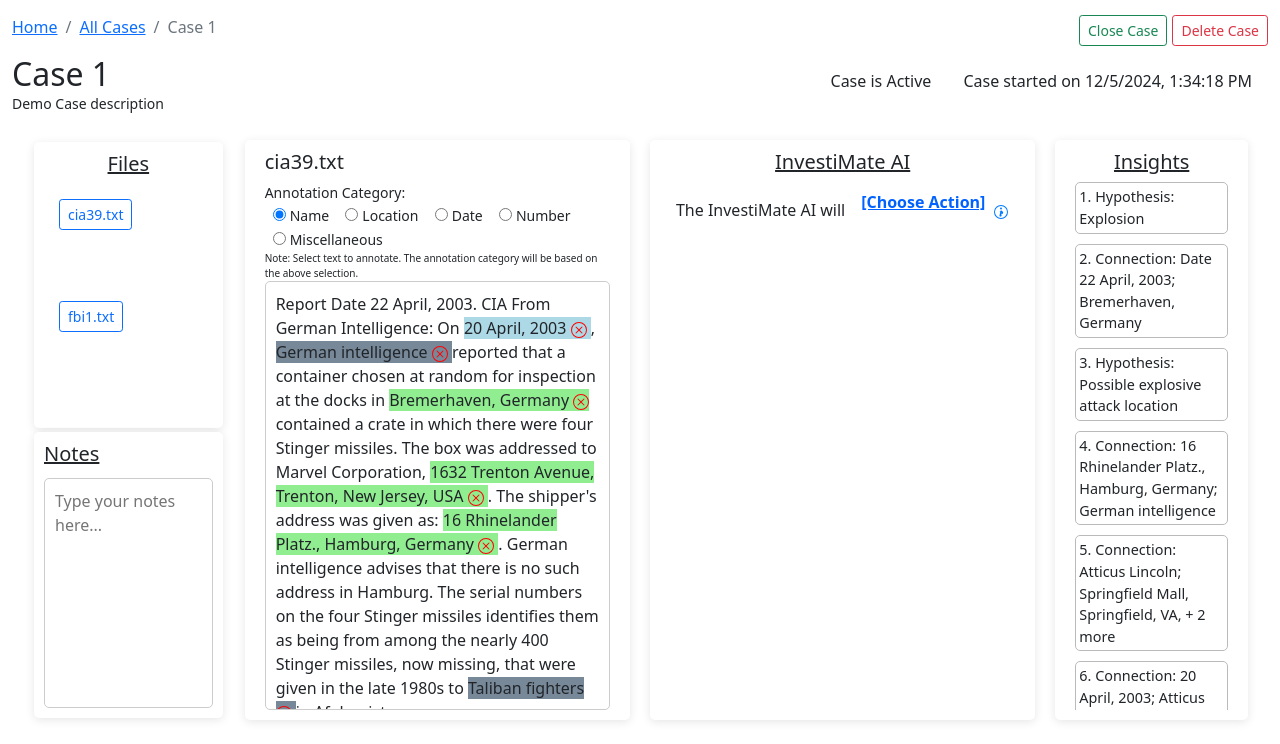
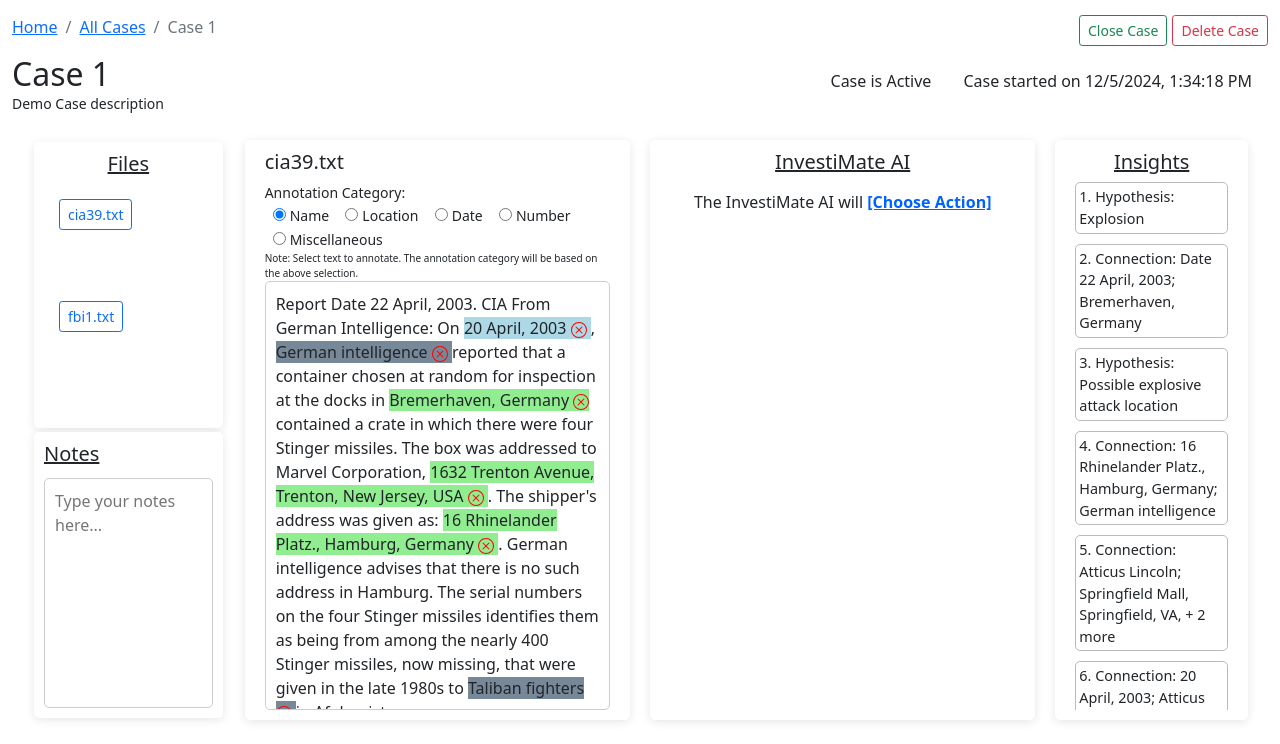
Before and after one commit to 0xdhairya/Investimate, a Django app: page /case/1/ in a window 1280 px wide. Shown: the part 56-800 px from the top of the page. Run offline with Django 5.2, Linux system fonts and the light colour scheme; a user stored in the database is signed in; data comes from the database, SQL or seed files in the repository.

Commit message:
Revert "adding icon"
This reverts commit cb1711c0d91f0d15e699292ece7d6289130c9340.

```diff
--- a/investimate_project/investimate_app/static/css/ai-box.css
+++ b/investimate_project/investimate_app/static/css/ai-box.css
@@ -52,18 +52,6 @@
     border: 2px solid red;
 }
 
-#infoIcon {
-    cursor: pointer;
-    display: inline-block;
-    vertical-align: middle;
-    color: #007bff; /* Blue color for consistency */
-    margin-left: 5px;
-  }
-
-  #infoIcon:hover {
-    color: #0056b3; /* Darker blue on hover */
-  }
-
 @media screen and (max-width: 768px) {
     .insight-buttons {
         flex-direction: column;
--- a/investimate_project/investimate_app/static/js/ai-box.js
+++ b/investimate_project/investimate_app/static/js/ai-box.js
@@ -3,49 +3,21 @@ import { insightsSection } from './case.js';
 export const setAiAction = () => {
     const dropdownItems = document.querySelectorAll('.ai-action-dropdown-items');
     const dropdownToggle = document.getElementById('aiActionDropdownMenu');
-    const infoIcon = document.getElementById('infoIcon'); // Info icon element
-
     dropdownItems.forEach(item => {
         item.addEventListener('click', (event) => {
             const aiAction = event.target.textContent;
             dropdownToggle.textContent = aiAction;
-
-            // Update sections visibility
             if (aiAction.toLowerCase() == 'hypothesize') {
                 document.getElementById('section-prediction').hidden = false;
                 document.getElementById('section-connection').hidden = true;
                 setDatePicker();
-
-                // Update tooltip for Hypothesize
-                updateTooltip(infoIcon, 'This will help you to hypothesize an event');
             } else {
                 document.getElementById('section-prediction').hidden = true;
                 document.getElementById('section-connection').hidden = false;
-
-                // Update tooltip for Connect
-                updateTooltip(infoIcon, 'This will help you to connect the entities');
             }
         });
     });
-
-    // Initialize tooltip for the info icon
-    initializeTooltip(infoIcon);
-};
-
-// Function to initialize Bootstrap tooltip
-const initializeTooltip = (element) => {
-    const tooltipTriggerList = [].slice.call(document.querySelectorAll('[data-bs-toggle="tooltip"]'));
-    tooltipTriggerList.forEach(function (tooltipTriggerEl) {
-        new bootstrap.Tooltip(tooltipTriggerEl);
-    });
-};
-
-// Function to update tooltip dynamically
-const updateTooltip = (element, message) => {
-    const tooltipInstance = bootstrap.Tooltip.getInstance(element); // Get existing tooltip instance
-    element.setAttribute('title', message); // Update the tooltip title
-    tooltipInstance.setContent({ '.tooltip-inner': message }); // Dynamically update tooltip content
-};
+}
 
 const predictionFilesButtons = () => {
     const checkboxes = document.querySelectorAll('#prediction-file-list .form-check-input');
--- a/investimate_project/investimate_app/templates/investimate_app/ai-box.html
+++ b/investimate_project/investimate_app/templates/investimate_app/ai-box.html
@@ -1,15 +1,8 @@
 <div class="aibox">
   <p class="h5 text-decoration-underline text-center">InvestiMate AI</p>
-  <div class="mt-2 dropdown d-flex align-items-center justify-content-center">
-    <label for="ai-action" class="m-0">The InvestiMate AI will</label>
-    <p class="text-dropdown-toggle ms-3" id="aiActionDropdownMenu" role="button" data-bs-toggle="dropdown" aria-expanded="false">[Choose Action]</p>
-    <span id="infoIcon" data-bs-toggle="tooltip" class="ms-2">
-      <svg xmlns="http://www.w3.org/2000/svg" width="16" height="16" fill="currentColor" class="bi bi-info-circle" viewBox="0 0 16 16">
-        <path d="M8 1a7 7 0 1 1 0 14A7 7 0 0 1 8 1zm0 1a6 6 0 1 0 0 12A6 6 0 0 0 8 2z" />
-        <path d="m8.93 6.588-2.29.287-.082.38.45.083c.294.056.352.176.288.469l-.738 3.468c-.194.91.105 1.319.808 1.319.545 0 .908-.252 1.07-.568.131-.252.172-.568.14-.808l-.287-1.319c-.06-.293.083-.294.36-.176l.467.213c.287.131.468.07.574-.218l.467-1.319c.106-.287.057-.496-.164-.587l-.58-.287c-.105-.07-.147-.105-.115-.176z" />
-        <circle cx="8" cy="4.5" r="1" />
-      </svg>
-    </span>
+  <div class="mt-2 dropdown text-center">
+    <label for="ai-action">The InvestiMate AI will</label>
+    <p class="text-dropdown-toggle" id="aiActionDropdownMenu" role="button" data-bs-toggle="dropdown" aria-expanded="false">[Choose Action]</p>
     <div class="dropdown-menu ai-action-dropdown-items p-0" aria-labelledby="aiActionDropdownMenu">
       <p class="dropdown-item">Hypothesize</p>
       <p class="dropdown-item">Connect</p>
```
